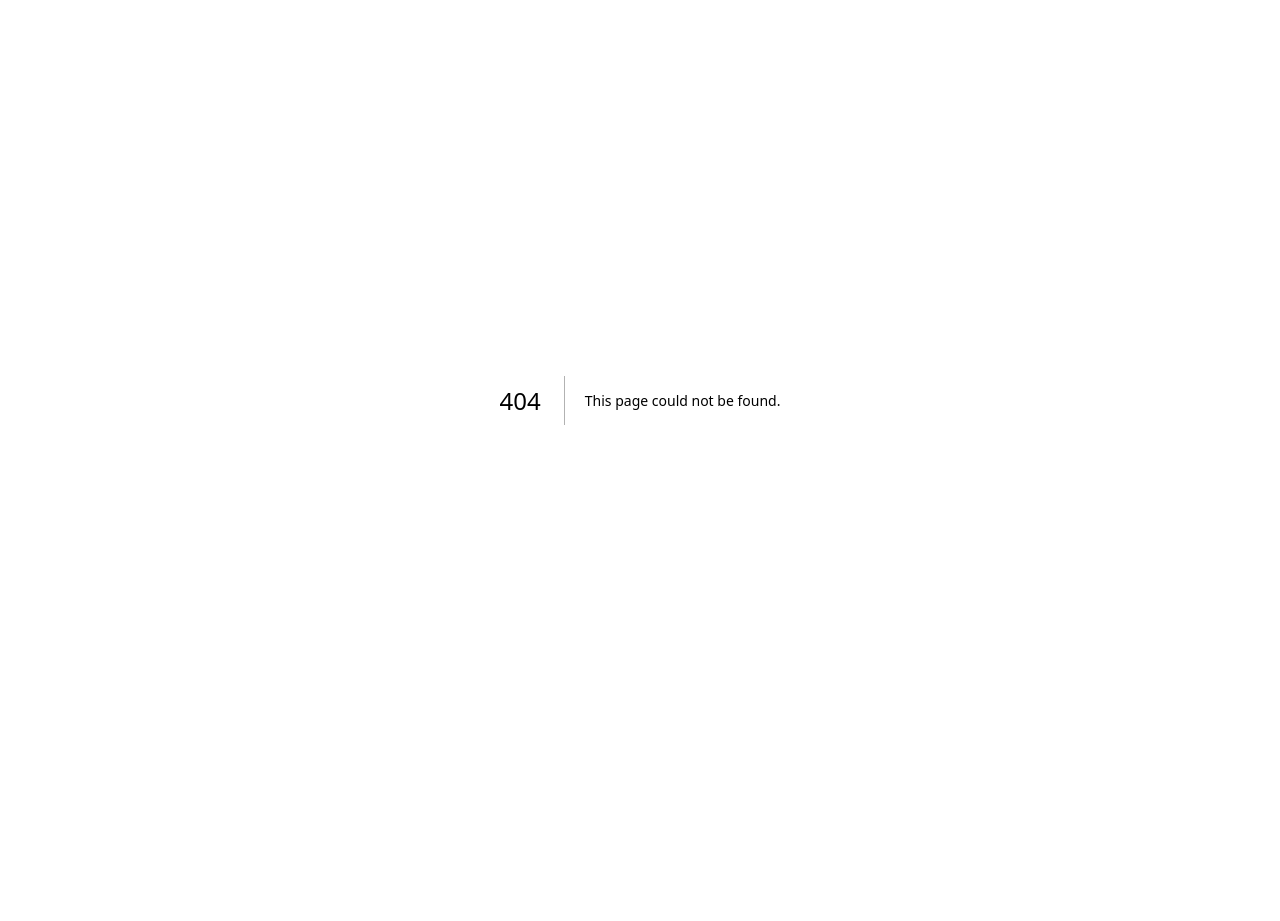
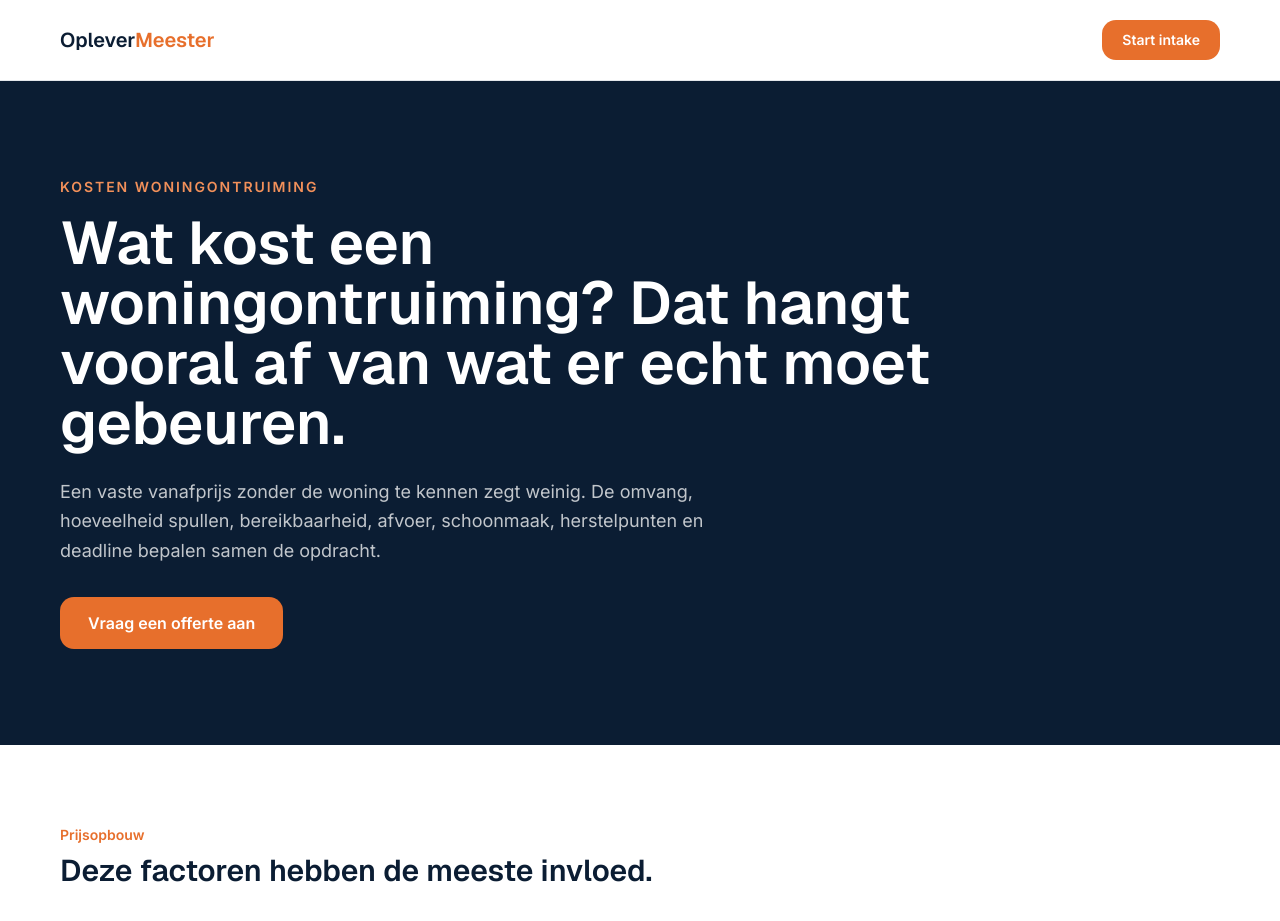
Before and after one commit to sandvlietbv/OpleverMeester, a Next.js app: page /kosten-woningontruiming in a window 1280 px wide. Before the commit this address had no page. Shown: the top 921 px of the page. Before the commit the page ends 800 px from the top, so only its background shows below. Built offline with nearby package versions, Linux system fonts and the light colour scheme.

Commit message:
Add woningontruiming costs landing page

```diff
--- /dev/null
+++ b/app/kosten-woningontruiming/page.tsx
@@ -0,0 +1,21 @@
+import type { Metadata } from "next";
+import Link from "next/link";
+import Contact from "@/components/Contact";
+
+export const metadata: Metadata = {
+  title: "Kosten woningontruiming | Waar hangt de prijs van af?",
+  description: "Wat kost een woningontruiming? Bekijk welke factoren de prijs bepalen en start een intake voor een offerte op basis van uw echte situatie.",
+  alternates: { canonical: "/kosten-woningontruiming" },
+};
+
+export default function Page() {
+  return <>
+    <header className="border-b border-surface-mid bg-white"><div className="container-om flex h-16 items-center justify-between md:h-20"><Link href="/" className="font-display text-lg font-semibold text-navy md:text-xl">Oplever<span className="text-orange">Meester</span></Link><a href="#intake" className="rounded-om bg-orange px-5 py-2.5 text-sm font-semibold text-white">Start intake</a></div></header>
+    <main>
+      <section className="bg-navy py-16 text-white md:py-24"><div className="container-om max-w-5xl"><p className="text-sm font-semibold uppercase tracking-[0.14em] text-orange-light">Kosten woningontruiming</p><h1 className="mt-4 max-w-4xl font-display text-4xl font-semibold leading-tight md:text-6xl">Wat kost een woningontruiming? Dat hangt vooral af van wat er echt moet gebeuren.</h1><p className="mt-6 max-w-2xl text-lg leading-relaxed text-white/75">Een vaste vanafprijs zonder de woning te kennen zegt weinig. De omvang, hoeveelheid spullen, bereikbaarheid, afvoer, schoonmaak, herstelpunten en deadline bepalen samen de opdracht.</p><a href="#intake" className="mt-8 inline-block rounded-om bg-orange px-7 py-3.5 font-semibold text-white">Vraag een offerte aan</a></div></section>
+      <section className="bg-white py-16 md:py-20"><div className="container-om max-w-5xl"><p className="text-sm font-semibold text-orange">Prijsopbouw</p><h2 className="mt-2 font-display text-3xl font-semibold text-navy">Deze factoren hebben de meeste invloed.</h2><div className="mt-8 grid gap-5 md:grid-cols-2">{[["Omvang en inhoud","Aantal ruimtes, hoeveelheid inboedel en wat behouden moet blijven."],["Bereikbaarheid","Verdieping, lift, loopafstand, parkeermogelijkheid en toegang tot de woning."],["Afvoer en materialen","Hoeveel moet worden afgevoerd en welke materialen vragen aparte verwerking."],["Opleverwerk","Schoonmaak, verwijderen van onderdelen en afgesproken kleine herstelpunten."],["Planning","Een vaste overdrachtsdatum kan invloed hebben op organisatie en inzet."],["Combineren","Door werkzaamheden in één opdracht te bundelen ontstaat één duidelijk plan."]].map(([t,b])=><div key={t} className="rounded-om border border-surface-mid p-6"><h3 className="font-display text-lg font-semibold text-navy">{t}</h3><p className="mt-2 text-sm leading-relaxed text-muted">{b}</p></div>)}</div></div></section>
+      <section className="bg-surface-light py-16 md:py-20"><div className="container-om max-w-4xl"><h2 className="font-display text-3xl font-semibold text-navy">Eerst situatie, dan prijs.</h2><p className="mt-4 leading-relaxed text-muted">Via de intake geeft u de belangrijkste gegevens door. Daarna kan een offerte worden opgebouwd rond de echte werkzaamheden in plaats van een generieke richtprijs die mogelijk niet bij uw woning past.</p><div className="mt-6"><Link href="/woningontruiming" className="font-semibold text-navy hover:text-orange">Bekijk woningontruiming →</Link></div></div></section>
+      <Contact />
+    </main>
+  </>;
+}
```
